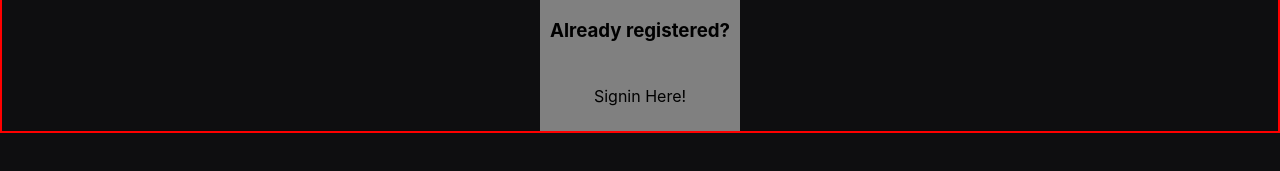
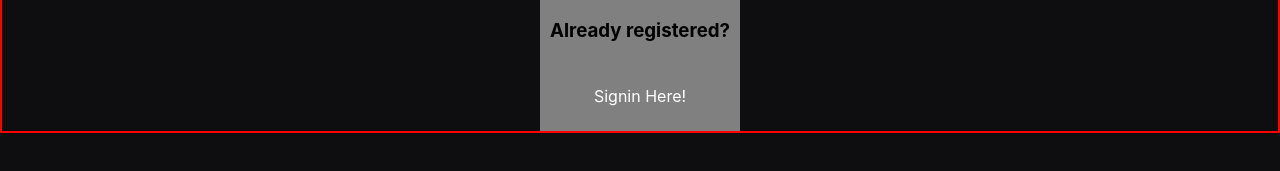
Before and after one commit to chaselancaster/nosmallstreamer-frontend, a React (Create React App) app: page /register in a window 1280 px wide. Shown: the part 513-684 px from the top of the page. Built offline with nearby package versions, Linux system fonts and the light colour scheme.

Commit message:
link to /login with the login button on register

```diff
--- a/src/Component/Register/Register.js
+++ b/src/Component/Register/Register.js
@@ -37,7 +37,7 @@ class Register extends Component {
                         <input type="password" name="password" value={password} onChange={this.changeHandler} />
                         <button onClick={this.onSubmit} type="submit" className="register-button">Submit</button>
                         <h3>Already registered?</h3>
-                        <p>Signin Here!</p>
+                        <a href="/login"><p>Signin Here!</p></a>
                     </form>
                 </div>
             </div>
```
Also changed, not shown: 1 other file (tests, documents, lock files or other folders).
